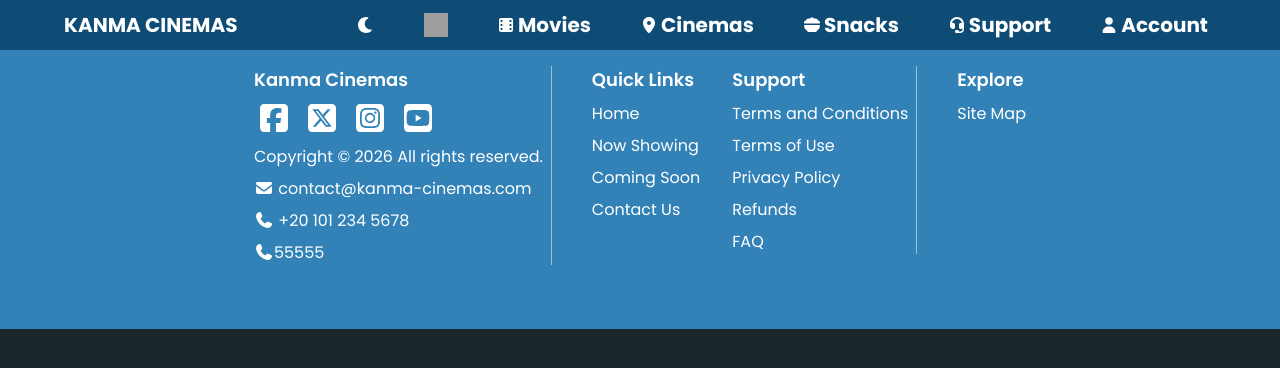
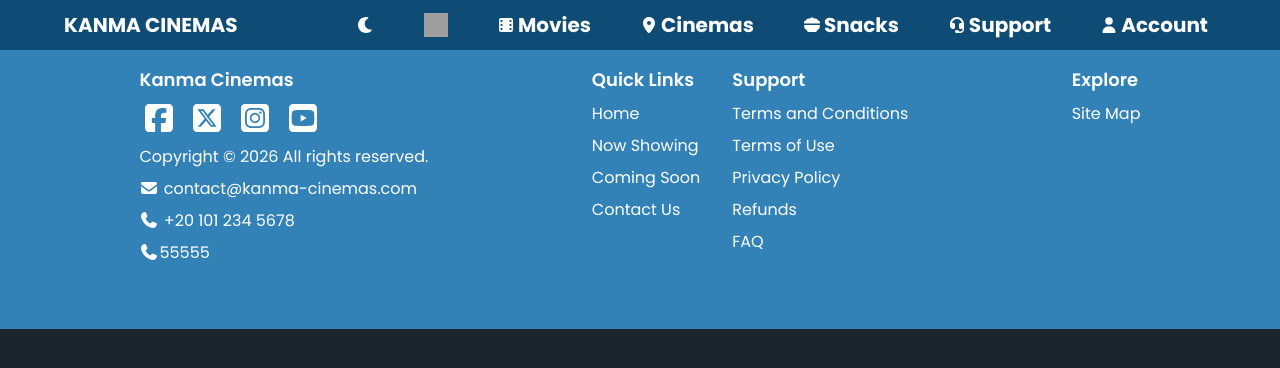
Before and after one commit to MythicalPlayz/Kanma, a React (Vite) app in the folder frontend/: page /about in a window 1280 px wide. Shown: the top 368 px of the page. Built offline with nearby package versions, Linux system fonts and the light colour scheme; grey boxes are pictures that could not be loaded.

Commit message:
Update Footer.jsx

```diff
--- a/frontend/src/components/Footer/Footer.jsx
+++ b/frontend/src/components/Footer/Footer.jsx
@@ -7,7 +7,7 @@ import { Link } from 'react-router-dom';
 
 export default function Footer() {
   return (
-    <div className="bg-tertiary w-full p-4 flex flex-col lg:flex-row justify-center items-start text-white gap-8 pb-16 divide-y lg:divide-y-0 lg:divide-x divide-white/50">
+    <div className="bg-tertiary  w-full p-4 flex flex-col lg:flex-row justify-evenly items-start text-white gap-8 pb-16 divide-y lg:divide-y-0 divide-white/50">
       <div className="flex flex-col justify-center items-start gap-2 py-2 lg:py-0 lg:px-2">
         <h3 className="text-lg font-semibold">Kanma Cinemas</h3>
         <div className="flex flex-row gap-2">
```
